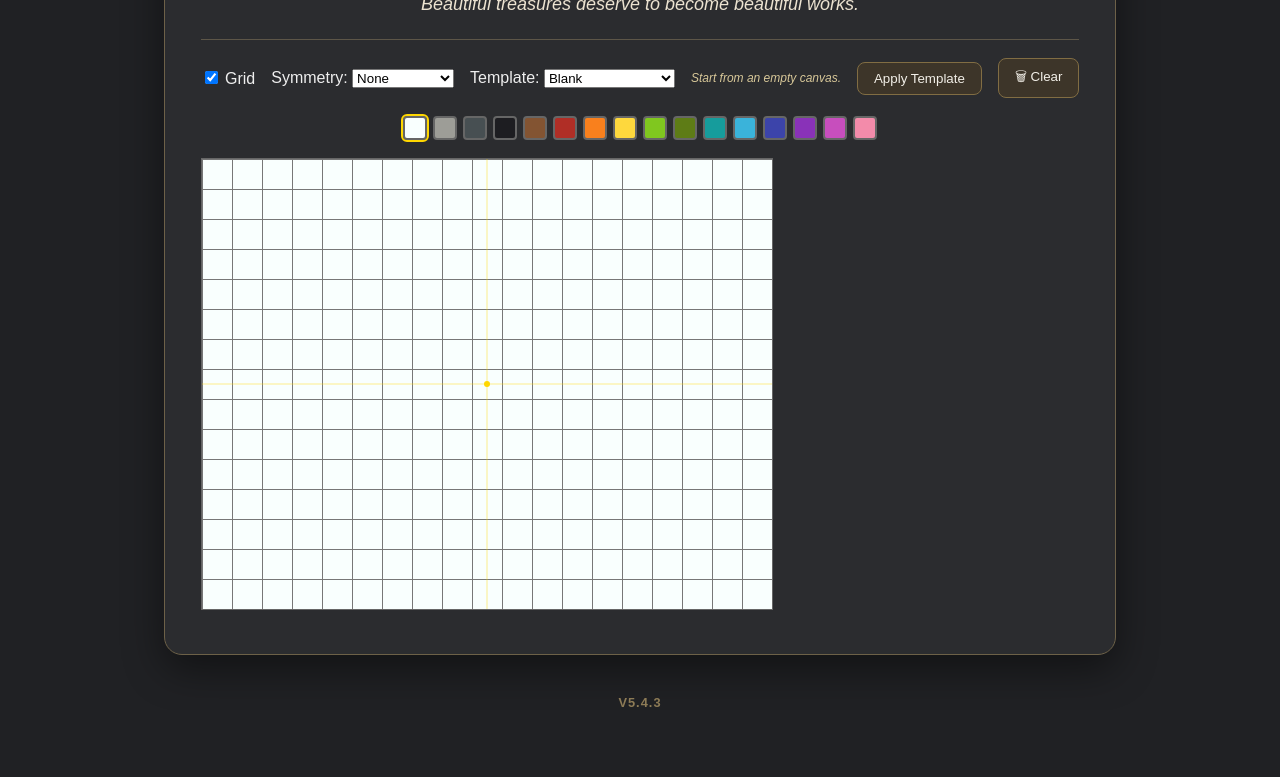
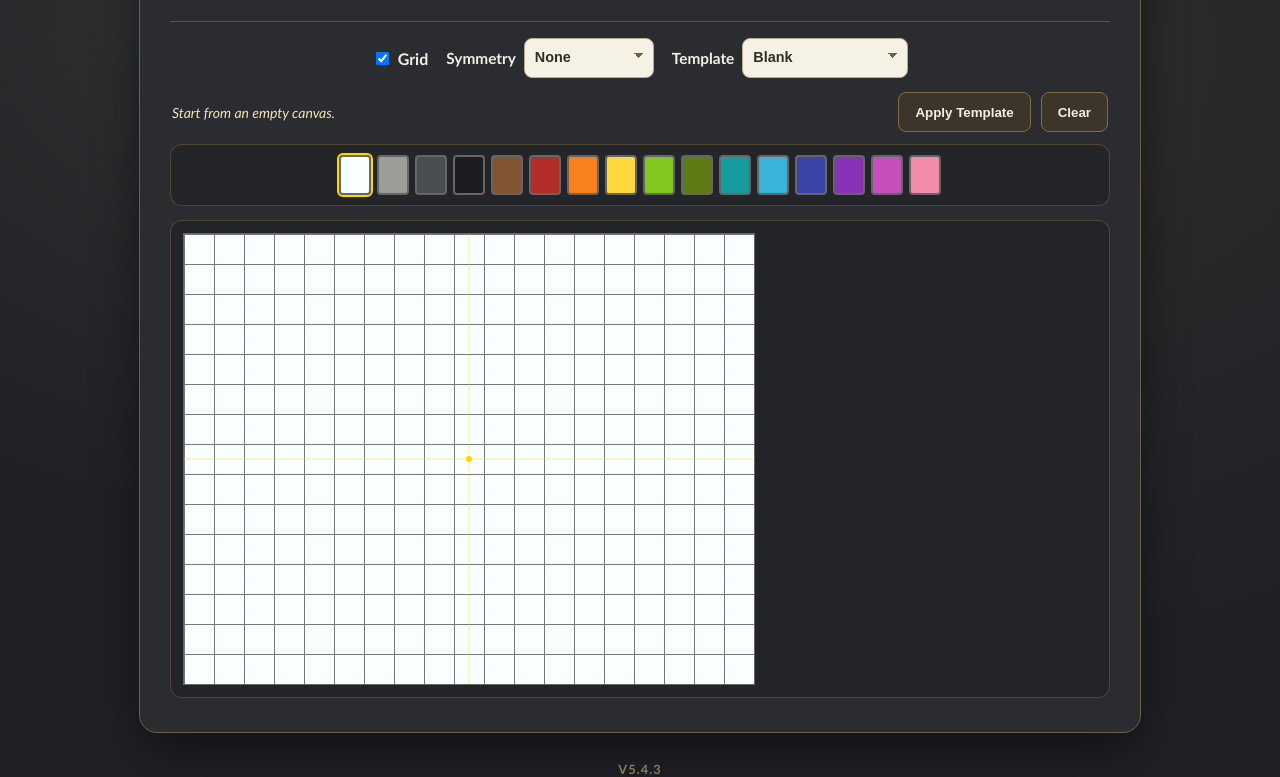
Before and after one commit to knitcodemonkey/treasured-pieces, a plain HTML site: page index.html in a window 1280 px wide. Shown: the part 165-942 px from the top of the page. Before the commit the page ends 875 px from the top, so only its background shows below. Drawn offline with Linux system fonts and the light colour scheme; no server answers.

Commit message:
feat(a11y): enforce WCAG 2.2 and improve studio usability
- refresh studio layout and semantics for clearer controls

- add keyboard-navigable palette radio controls and stronger focus styles

- add CI accessibility workflow with WCAG 2.2 AA required and AAA advisory

```diff
--- a/css/app.css
+++ b/css/app.css
@@ -1,30 +1,81 @@
 html,
 body {
 	margin: 0;
-	background: #202124;
+	background:
+		radial-gradient(
+			circle at 15% 15%,
+			rgba(234, 216, 165, 0.08),
+			transparent 38%
+		),
+		radial-gradient(
+			circle at 85% 20%,
+			rgba(141, 123, 86, 0.12),
+			transparent 45%
+		),
+		#1f2126;
 	color: #eee;
-	font-family: Arial, sans-serif;
+	font-family: "Avenir Next", "Gill Sans", "Trebuchet MS", sans-serif;
 	user-select: none;
 	-webkit-user-select: none;
 	-webkit-touch-callout: none;
 }
-.toolbar {
-	display: flex;
-	gap: 12px;
-	align-items: center;
-	flex-wrap: wrap;
-	margin-bottom: 12px;
+
+:root {
+	--panel-bg: #2b2c2f;
+	--panel-border: #6d6148;
+	--soft-border: #5d5648;
+	--text: #f2efe8;
+	--muted: #d8c899;
+	--button-bg: #3d3529;
+	--button-bg-hover: #504634;
+	--button-border: #816d43;
+	--field-bg: #f6f1e5;
+	--field-text: #322c23;
+	--canvas-surface: #22242a;
+	--focus: #ffd65c;
 }
+
+.sr-only {
+	position: absolute;
+	width: 1px;
+	height: 1px;
+	padding: 0;
+	margin: -1px;
+	overflow: hidden;
+	clip: rect(0, 0, 0, 0);
+	white-space: nowrap;
+	border: 0;
+}
+
+.skip-link {
+	position: absolute;
+	left: 12px;
+	top: -40px;
+	background: #fff4cf;
+	color: #2f2a1f;
+	padding: 8px 12px;
+	border-radius: 8px;
+	font-weight: 700;
+	text-decoration: none;
+	z-index: 10;
+}
+
+.skip-link:focus {
+	top: 10px;
+}
+
 #palette {
 	display: flex;
 	gap: 6px;
 	flex-wrap: wrap;
-	margin-bottom: 12px;
 }
 .swatch {
-	width: 24px;
-	height: 24px;
+	appearance: none;
 	border: 2px solid #666;
+	padding: 0;
+	background: transparent;
+	width: 32px;
+	height: 32px;
 	border-radius: 4px;
 	cursor: pointer;
 	box-sizing: border-box;
@@ -35,23 +86,26 @@ body {
 canvas {
 	border: 1px solid #666;
 	background: #fff;
+	display: block;
 	touch-action: none;
 	user-select: none;
 	-webkit-user-select: none;
 }
 
 .app {
-	width: fit-content;
-	margin: 40px auto;
-	padding: 32px 36px 40px;
-	background: #2b2c2f;
-	border: 1px solid #6d6148;
+	max-width: 940px;
+	margin: 28px auto;
+	padding: 30px 30px 34px;
+	background: var(--panel-bg);
+	border: 1px solid var(--panel-border);
 	border-radius: 18px;
-	box-shadow: 0 14px 40px rgba(0, 0, 0, 0.45);
+	box-shadow:
+		0 18px 48px rgba(0, 0, 0, 0.45),
+		inset 0 1px 0 rgba(255, 255, 255, 0.03);
 }
 header {
 	text-align: center;
-	margin-bottom: 24px;
+	margin-bottom: 20px;
 }
 h1 {
 	margin: 0;
@@ -63,13 +117,13 @@ h1 {
 }
 .tagline {
 	margin-top: 10px;
-	font-size: 18px;
+	font-size: 17px;
 	font-style: italic;
 	color: #ece3d1;
 }
 .app-version {
 	display: block;
-	margin-top: 16px;
+	margin-top: 14px;
 	font-size: 0.8rem;
 	font-weight: 600;
 	letter-spacing: 0.08em;
@@ -77,34 +131,134 @@ h1 {
 	color: #8d7b56;
 	text-align: center;
 }
-.toolbar {
+
+.controls-panel {
+	border-top: 1px solid var(--soft-border);
+	padding-top: 16px;
+	display: flex;
+	flex-direction: column;
+	gap: 10px;
+}
+
+.controls-row {
+	display: flex;
+	align-items: center;
+	justify-content: space-between;
+	gap: 14px;
+	flex-wrap: wrap;
+}
+
+.controls-row-primary {
 	justify-content: center;
-	gap: 16px;
-	border-top: 1px solid #5d5648;
-	padding-top: 18px;
-	margin-bottom: 14px;
+	gap: 18px;
 }
+
+.controls-row-secondary {
+	justify-content: space-between;
+	padding: 4px 2px 0;
+}
+
+.control-inline {
+	display: inline-flex;
+	align-items: center;
+	gap: 6px;
+	font-weight: 600;
+	color: var(--text);
+}
+
+.control-field {
+	display: inline-flex;
+	align-items: center;
+	gap: 8px;
+	font-weight: 600;
+	color: var(--text);
+}
+
+.control-field span {
+	font-size: 0.96rem;
+}
+
+.control-actions {
+	display: inline-flex;
+	align-items: center;
+	gap: 10px;
+}
+
+select {
+	appearance: none;
+	background: var(--field-bg);
+	color: var(--field-text);
+	border: 1px solid #b9ab8c;
+	border-radius: 8px;
+	padding: 6px 28px 6px 10px;
+	font-size: 0.9rem;
+	font-weight: 600;
+	line-height: 1.2;
+	min-height: 40px;
+	background-image:
+		linear-gradient(45deg, transparent 50%, #6d6148 50%),
+		linear-gradient(135deg, #6d6148 50%, transparent 50%);
+	background-position:
+		calc(100% - 14px) calc(50% - 3px),
+		calc(100% - 9px) calc(50% - 3px);
+	background-size:
+		5px 5px,
+		5px 5px;
+	background-repeat: no-repeat;
+}
+
+button:focus-visible,
+select:focus-visible,
+input[type="checkbox"]:focus-visible,
+.swatch:focus-visible {
+	outline: 3px solid var(--focus);
+	outline-offset: 2px;
+}
+
+.palette-panel {
+	margin: 12px 0 14px;
+	padding: 10px 12px;
+	background: rgba(0, 0, 0, 0.14);
+	border: 1px solid rgba(129, 109, 67, 0.45);
+	border-radius: 12px;
+}
+
 #palette {
 	justify-content: center;
-	margin: 18px 0;
+	margin: 0;
 }
+
+.canvas-panel {
+	background: var(--canvas-surface);
+	border: 1px solid rgba(129, 109, 67, 0.45);
+	border-radius: 12px;
+	padding: 12px;
+}
+
+.canvas-wrap {
+	overflow-x: auto;
+	-webkit-overflow-scrolling: touch;
+}
+
 button {
-	background: #3d3529;
-	color: #f2efe8;
-	border: 1px solid #816d43;
+	background: var(--button-bg);
+	color: var(--text);
+	border: 1px solid var(--button-border);
 	border-radius: 8px;
 	padding: 8px 16px;
+	min-height: 40px;
+	font-weight: 600;
 	cursor: pointer;
 }
 button:hover {
-	background: #504634;
+	background: var(--button-bg-hover);
 }
 
 .template-hint {
-	font-size: 12px;
-	color: #d8c899;
+	font-size: 14px;
+	color: #f1e2b9;
 	font-style: italic;
-	max-width: 220px;
+	max-width: 340px;
 	white-space: nowrap;
 	overflow: hidden;
 	text-overflow: ellipsis;
@@ -135,3 +289,28 @@ button:hover {
 	align-items: center;
 	margin: 40px 0;
 }
+
+@media (max-width: 860px) {
+	.app {
+		margin: 14px;
+		padding: 22px 16px 24px;
+	}
+
+	h1 {
+		font-size: 44px;
+	}
+
+	.controls-row-secondary {
+		justify-content: center;
+	}
+
+	.template-hint {
+		max-width: 100%;
+		flex-basis: 100%;
+		text-align: center;
+	}
+
+	.canvas-panel {
+		padding: 8px;
+	}
+}
--- a/index.html
+++ b/index.html
@@ -2,11 +2,13 @@
 <html lang="en">
 	<head>
 		<meta charset="utf-8" />
+		<meta name="viewport" content="width=device-width, initial-scale=1" />
 		<title>Treasured Pieces • Version 5.4.3</title>
 		<link rel="stylesheet" href="css/app.css" />
 	</head>
 	<body data-version="v5.4.3">
-		<div class="app">
+		<a class="skip-link" href="#studioMain">Skip to drawing studio</a>
+		<main id="studioMain" class="app">
 			<header>
 				<h1>Treasured Pieces</h1>
 				<div class="tagline">
@@ -14,10 +16,13 @@
 				</div>
 			</header>
 
-			<div class="toolbar">
-				<label><input id="gridToggle" type="checkbox" checked /> Grid</label>
-				<label
-					>Symmetry:
+			<section class="controls-panel" aria-label="Drawing controls">
+				<div class="controls-row controls-row-primary">
+					<label class="control-inline"
+						><input id="gridToggle" type="checkbox" checked /> Grid</label
+					>
+					<label class="control-field"
+						><span>Symmetry</span>
 						<select id="mirror">
 							<option>None</option>
 							<option>Horizontal</option>
@@ -28,25 +33,51 @@
 							<option>8-Way Radial</option>
 							<option>Diagonal ↘</option>
 							<option>Diagonal ↗</option>
-					</select>
-				</label>
-				<label
-					>Template:
-					<select id="templateSelect"></select>
-				</label>
-				<span id="templateHint" class="template-hint" aria-live="polite"></span>
-				<button id="applyTemplateBtn" type="button">Apply Template</button>
-				<button id="clearBtn" type="button">🗑 Clear</button>
+						</select></label
+					>
+					<label class="control-field"
+						><span>Template</span>
+						<select id="templateSelect"></select
+					></label>
 				</div>
 
-			<div id="palette"></div>
-			<canvas id="canvas" width="570" height="450"></canvas>
+				<div class="controls-row controls-row-secondary">
+					<span
+						id="templateHint"
+						class="template-hint"
+						aria-live="polite"
+					></span>
+					<div class="control-actions">
+						<button id="applyTemplateBtn" type="button">Apply Template</button>
+						<button id="clearBtn" type="button">Clear</button>
+					</div>
+				</div>
+			</section>
+
+			<section class="palette-panel" aria-label="Color palette">
+				<div
+					id="palette"
+					role="radiogroup"
+					aria-label="Choose paint color"
+				></div>
+			</section>
+
+			<section class="canvas-panel" aria-label="Pattern canvas">
+				<div class="canvas-wrap">
+					<canvas
+						id="canvas"
+						width="570"
+						height="450"
+						aria-label="Drawing canvas"
+					></canvas>
+				</div>
+			</section>
 
 			<script src="js/project.js"></script>
 			<script src="js/ui.js"></script>
 			<script src="js/canvas.js"></script>
 			<script src="js/app.js"></script>
-		</div>
+		</main>
 		<span id="appVersion" class="app-version">v0.0.0</span>
 	</body>
 </html>
--- a/js/ui.js
+++ b/js/ui.js
@@ -7,8 +7,35 @@ function createPaletteUI({ palette, container, tooltipHost, onSelect }) {
 
 	const swatches = [];
 
+	function setSelected(selectedSwatch) {
+		swatches.forEach((item) => {
+			const isActive = item === selectedSwatch;
+			item.classList.toggle("sel", isActive);
+			item.setAttribute("aria-checked", isActive ? "true" : "false");
+			item.tabIndex = isActive ? 0 : -1;
+		});
+		selectedSwatch?.focus();
+	}
+
+	function moveSelection(currentIndex, nextIndex) {
+		const boundedIndex = Math.max(0, Math.min(swatches.length - 1, nextIndex));
+		const swatch = swatches[boundedIndex];
+		if (!swatch) {
+			return;
+		}
+
+		setSelected(swatch);
+		onSelect(palette.colors[boundedIndex].hex);
+	}
+
 	palette.colors.forEach((entry, index) => {
-		const swatch = document.createElement("div");
+		const swatch = document.createElement("button");
+		swatch.type = "button";
+		swatch.setAttribute("role", "radio");
+		swatch.setAttribute("aria-label", `${entry.name} (${entry.hex})`);
+		swatch.setAttribute("aria-checked", index === 0 ? "true" : "false");
+		swatch.title = `${entry.name} - ${palette.name}`;
+		swatch.tabIndex = index === 0 ? 0 : -1;
 		swatch.className = `swatch${index === 0 ? " sel" : ""}`;
 		swatch.style.background = entry.hex;
 
@@ -27,9 +54,40 @@ function createPaletteUI({ palette, container, tooltipHost, onSelect }) {
 		});
 
 		swatch.addEventListener("click", () => {
-			swatches.forEach((item) => item.classList.remove("sel"));
-			swatch.classList.add("sel");
+			setSelected(swatch);
 			onSelect(entry.hex);
+		});
+
+		swatch.addEventListener("keydown", (event) => {
+			const currentIndex = swatches.indexOf(swatch);
+			switch (event.key) {
+				case "ArrowRight":
+				case "ArrowDown":
+					event.preventDefault();
+					moveSelection(currentIndex, currentIndex + 1);
+					break;
+				case "ArrowLeft":
+				case "ArrowUp":
+					event.preventDefault();
+					moveSelection(currentIndex, currentIndex - 1);
+					break;
+				case "Home":
+					event.preventDefault();
+					moveSelection(currentIndex, 0);
+					break;
+				case "End":
+					event.preventDefault();
+					moveSelection(currentIndex, swatches.length - 1);
+					break;
+				case "Enter":
+				case " ":
+					event.preventDefault();
+					setSelected(swatch);
+					onSelect(entry.hex);
+					break;
+				default:
+					break;
+			}
 		});
 
 		container.appendChild(swatch);
```
Also changed, not shown: CONTRIBUTING.md (+6 -0 lines), scripts/a11y-check.cjs (added, +42 -0 lines), .github/workflows/accessibility.yml (added). Lines whose indentation alone changed are shown as unchanged.
